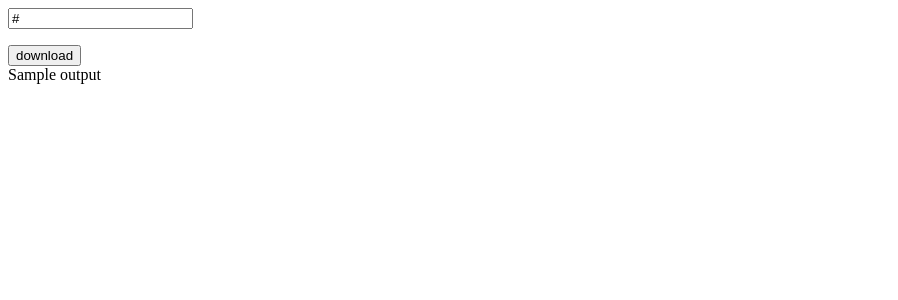
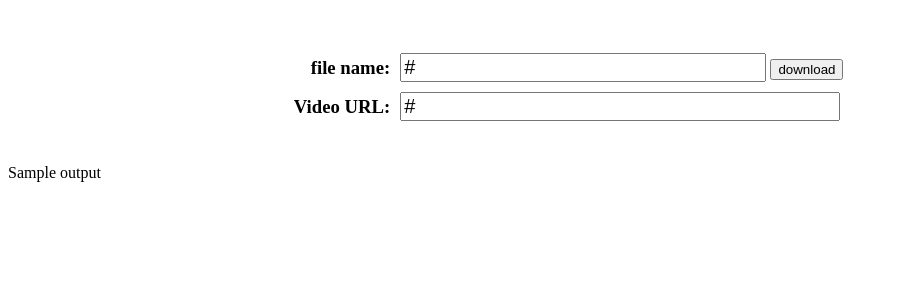
Before and after one commit to cricketlong/youtube_downloader, a Django app: template downloader/templates/index.html in a window 1280 px wide. Shown: the top 300 px of the page, without its empty margins (0-898 px from the left). Run offline with Django 3.2, Linux system fonts and the light colour scheme; the template is opened without the code that fills it: most values are stand-ins (such as "Sample title", 1, 10 or a date in 2020).

Commit message:
add custom filename and adjust html

```diff
--- a/downloader/templates/index.html
+++ b/downloader/templates/index.html
@@ -2,9 +2,29 @@
 <body>
 <form action="" method="post" id="url">
 {% csrf_token %}
-<input type="text" name="download_url" value="{{ download_url }}"/>
+<br><br>
+<table style="width:100%;border-spacing:8px">
+<tr>
+    <td style="width:10%" />
+    <td style="text-align:right"><h3 style="margin-bottom: 0px">file name:</h3></td>
+    <td style="width:60%">
+        <input style="font-size:20px;width:50%" type="text" name="filename" value="{{ download_url }}"/>
+        <button type="submit" form="url" value="download">download</button>
+    </td>
+    <td style="width:10%" />
+</tr>
+<tr style="padding-top:10px">
+    <td style="width:10%" />
+    <td style="text-align:right"><h3 style="margin-bottom: 0px">Video URL: </h3></td>
+    <td>
+        <input style="font-size:20px;width:60%" type="text" name="download_url" value="{{ download_url }}"/>
+    </td>
+    <td style="width:10%" />
+</tr>
+</table>
+</h3>
+</tr>
 </form>
-<button type="submit" form="url" value="download">download</button>
 <br>
 {{ output }}
 </body>
--- a/downloader/views.py
+++ b/downloader/views.py
@@ -11,6 +11,7 @@ def index(request):
 
     if request.method == "POST":
         data["download_url"] = request.POST.get("download_url")
+        data["filename"] = request.POST.get("filename")
         file_path = "/tmp/1.mp3"
         command = '/usr/bin/youtube2mp3 "{0}" "{1}"'.format(data["download_url"], file_path)
         subprocess.call(command, shell=True)
@@ -18,6 +19,9 @@ def index(request):
         with open(file_path, "w+") as f:
             response = HttpResponse(f, content_type='application/force-download')
             response['Content-Length'] = len(response.content)
-            response['Content-Disposition'] = 'attachment; filename=1.mp3'
+            custom_filename = "1"
+            if len(data['filename']) > 0:
+                custom_filename = data['filename']
+            response['Content-Disposition'] = 'attachment; filename={0}.mp3'.format(custom_filename)
 
     return response
--- a/youtube_downloader/settings.py
+++ b/youtube_downloader/settings.py
@@ -25,7 +25,7 @@ SECRET_KEY = 'mx=4-ammnmz%1@!tx831=h=zu_mjg0^lc@0i^bk=7rrc@0j*v-'
 # SECURITY WARNING: don't run with debug turned on in production!
 DEBUG = True
 
-ALLOWED_HOSTS = ["juhu.cloud"]
+ALLOWED_HOSTS = ["localhost"]
 
 
 # Application definition
```
Also changed, not shown: 1 other file.
